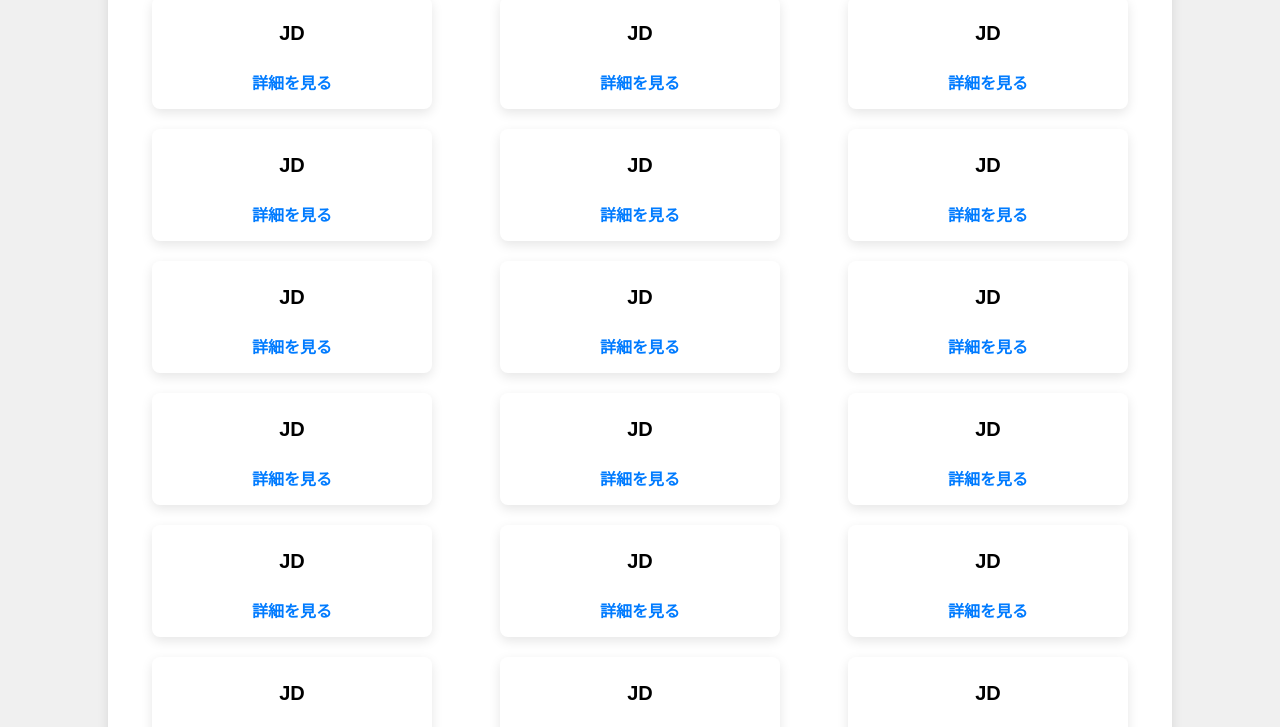
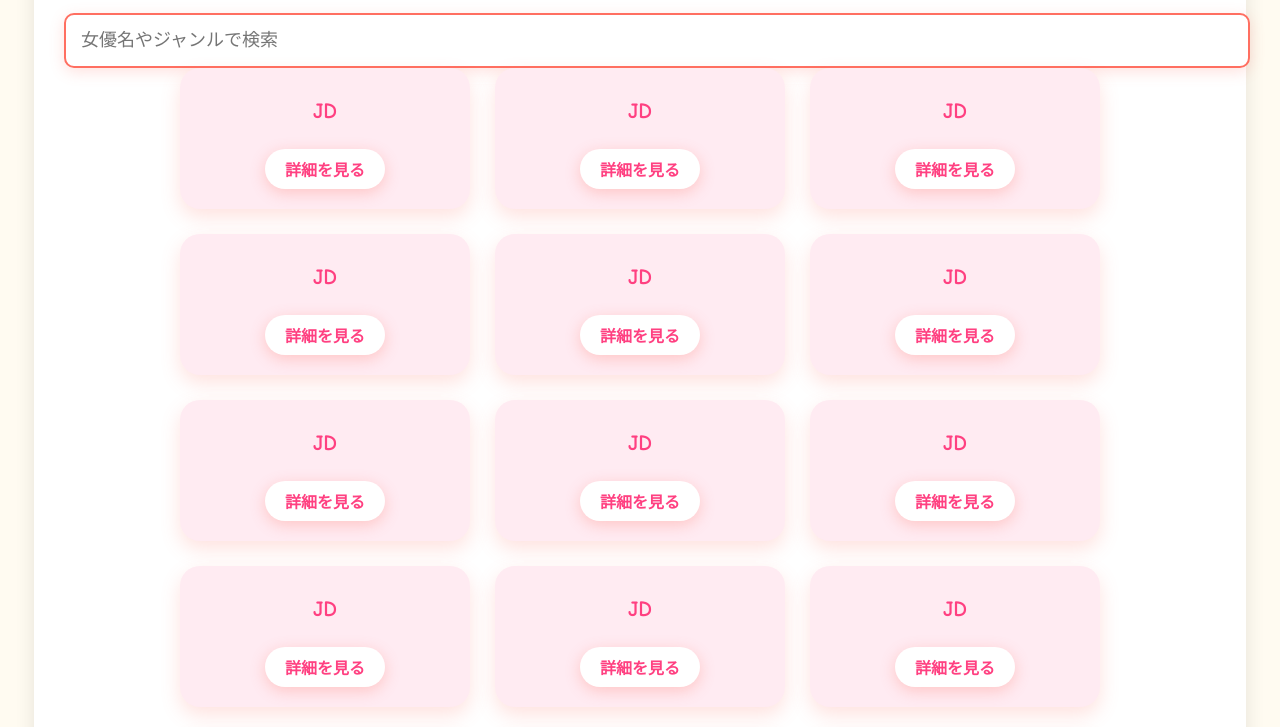
Before and after one commit to RuukRey1412/RuukRey1412.github.io, a plain HTML site: page index.html in a window 1280 px wide. Shown: the part 166-893 px from the top of the page. Drawn offline with Linux system fonts and the light colour scheme.

Commit message:
Update style.css

```diff
--- a/style.css
+++ b/style.css
@@ -1,82 +1,106 @@
 body {
-    font-family: Arial, sans-serif;
+    font-family: 'Comic Sans MS', sans-serif;
     margin: 0;
     padding: 0;
-    background-color: #f0f0f0;
+    background-color: #fffbf1;
 }
 
 .container {
-    width: 80%;
+    width: 90%;
     margin: 0 auto;
-    padding: 20px;
+    padding: 30px;
     background-color: #ffffff;
-    border-radius: 10px;
-    box-shadow: 0 4px 12px rgba(0, 0, 0, 0.1);
+    border-radius: 20px;
+    box-shadow: 0 8px 20px rgba(0, 0, 0, 0.1);
 }
 
 header {
     text-align: center;
-    margin-bottom: 20px;
+    margin-bottom: 30px;
 }
 
 h1 {
-    color: #333;
+    color: #ff6f61;
+    font-size: 3em;
+    text-shadow: 2px 2px 8px rgba(255, 111, 97, 0.3);
 }
 
 #searchInput {
     width: 100%;
-    padding: 12px;
-    margin-top: 10px;
-    font-size: 16px;
-    border: 1px solid #ddd;
-    border-radius: 5px;
+    padding: 15px;
+    margin-top: 15px;
+    font-size: 18px;
+    border: 2px solid #ff6f61;
+    border-radius: 10px;
+    box-shadow: 0 4px 15px rgba(255, 111, 97, 0.2);
+    transition: all 0.3s ease;
+}
+
+#searchInput:focus {
+    border-color: #ff4081;
+    outline: none;
+    background-color: #fff5f8;
 }
 
 .actress-list {
     display: flex;
     flex-wrap: wrap;
-    justify-content: space-around;
-    gap: 20px;
+    justify-content: center;
+    gap: 25px;
 }
 
 .actress-card {
     width: 250px;
-    padding: 15px;
-    background-color: #fff;
-    border-radius: 8px;
+    padding: 20px;
+    background-color: #ffebf2;
+    border-radius: 20px;
     text-align: center;
-    box-shadow: 0 4px 12px rgba(0, 0, 0, 0.1);
-    transition: transform 0.3s ease;
+    box-shadow: 0 8px 20px rgba(255, 111, 97, 0.2);
+    transition: transform 0.3s ease, background-color 0.3s ease;
 }
 
 .actress-card:hover {
-    transform: translateY(-10px);
+    transform: translateY(-10px) rotate(-3deg);
+    background-color: #fff0f5;
 }
 
 .actress-card img {
     width: 100%;
-    border-radius: 8px;
+    border-radius: 15px;
+    margin-bottom: 15px;
+    box-shadow: 0 6px 15px rgba(255, 111, 97, 0.3);
 }
 
 .actress-card h3 {
-    font-size: 20px;
+    font-size: 22px;
     margin: 10px 0;
+    color: #ff4081;
 }
 
 .actress-card p {
-    font-size: 14px;
-    color: #666;
+    font-size: 15px;
+    color: #555;
 }
 
 .actress-card a {
     display: inline-block;
     margin-top: 15px;
-    color: #007bff;
+    color: #ff4081;
     text-decoration: none;
     font-weight: bold;
+    background-color: #fff;
+    padding: 8px 20px;
+    border-radius: 25px;
+    box-shadow: 0 4px 15px rgba(255, 111, 97, 0.3);
+    transition: background-color 0.3s ease, color 0.3s ease;
+}
+
+.actress-card a:hover {
+    background-color: #ff4081;
+    color: #fff;
 }
 
 .video-container {
-    margin-top: 20px;
+    margin-top: 30px;
     text-align: center;
 }
```
